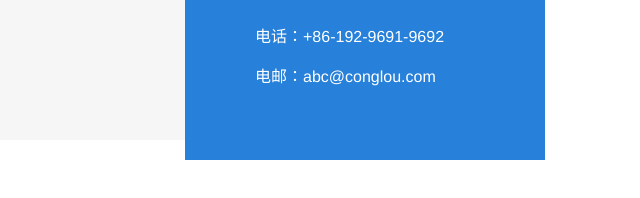
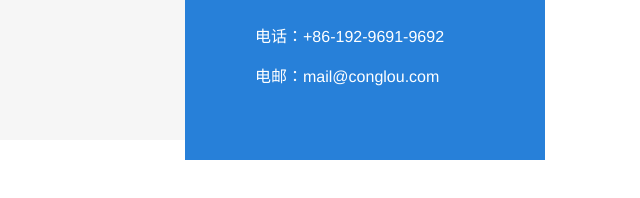
Before and after one commit to lingke00/conglou, a plain HTML site: page index.html in a window 1280 px wide. Shown: the part 576-774 px from the top of the page, 640-1280 px from the left. Drawn offline with Linux system fonts and the light colour scheme.

Commit message:
202505071431

```diff
--- a/index.html
+++ b/index.html
@@ -233,7 +233,7 @@
                     </div>
                     <div class="contact">
                         <p>电话：<a href="tel:+8619296919692">+86-192-9691-9692</a></p>
-                        <p>电邮：<a href="mailto:abc@conglou.com">abc@conglou.com</a></p>
+                        <p>电邮：<a href="mailto:mail@conglou.com">mail@conglou.com</a></p>
                     </div>
                 </div>
             </div>
```
